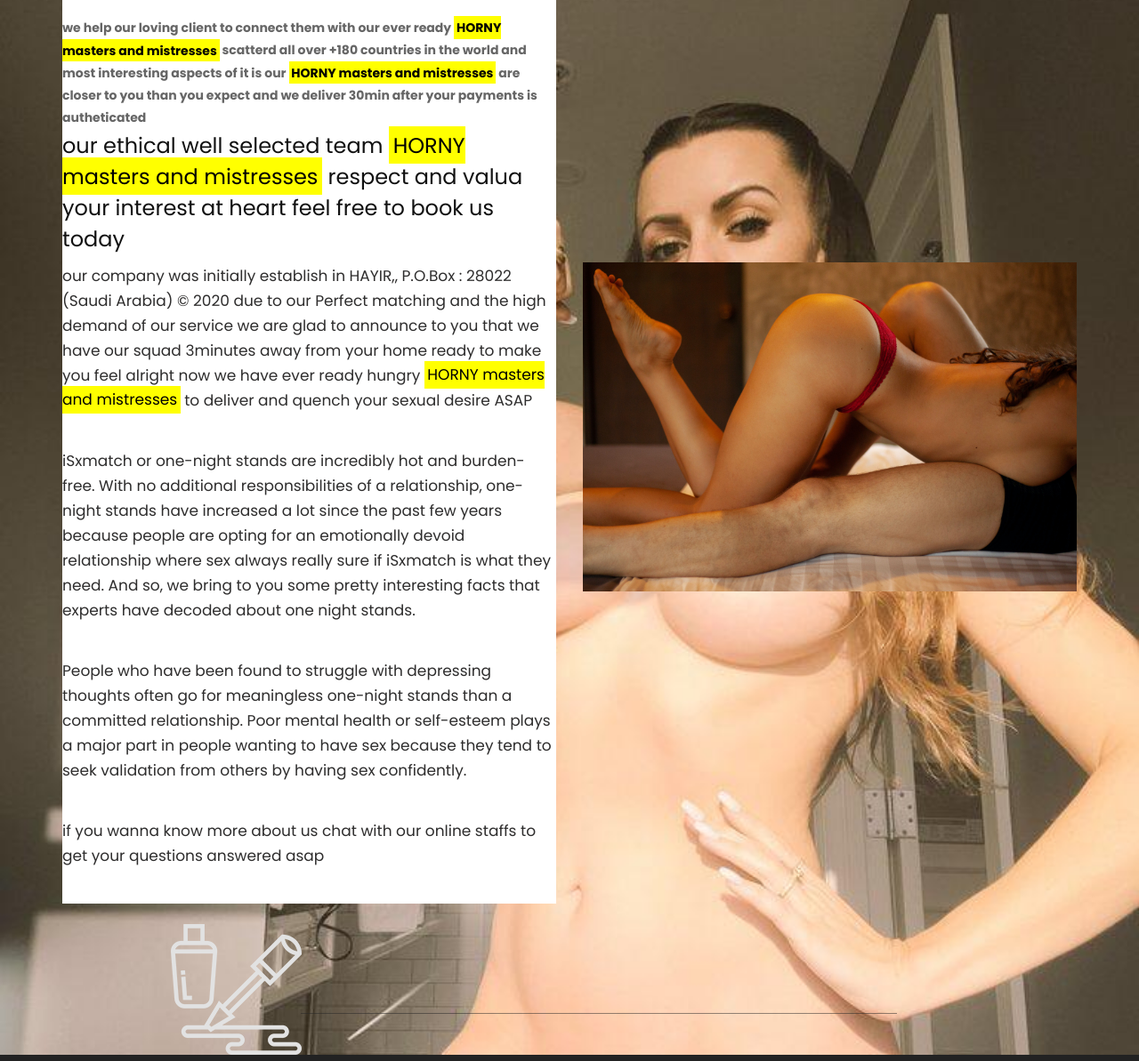
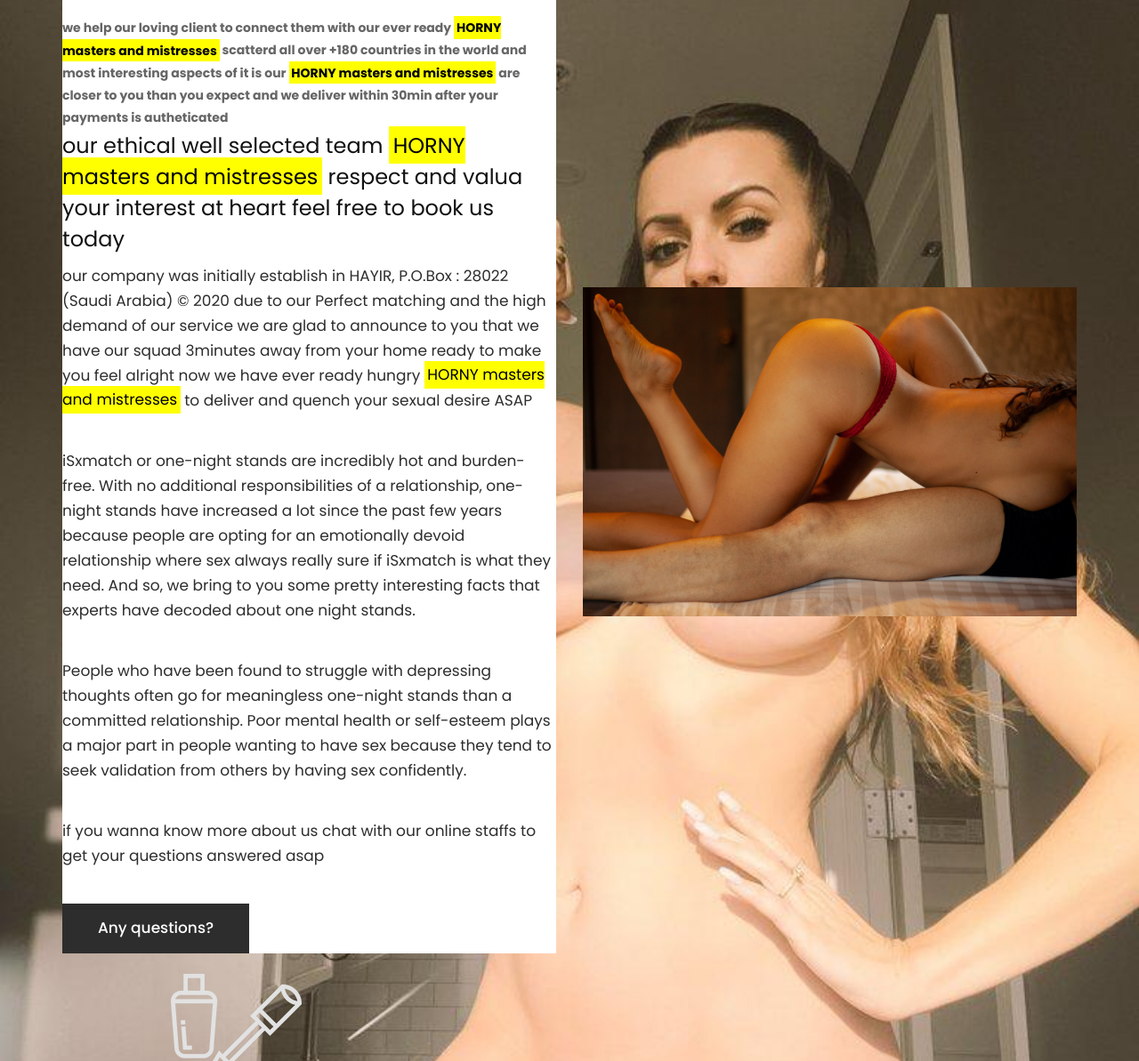
Before and after one commit to collin0528/newmatch, a plain HTML site: page about.html in a window 1280 px wide. Shown: the part 347-1540 px from the top of the page at 89% size. Drawn offline with nearby package versions, Linux system fonts and the light colour scheme; a script that the page names is missing; a web font is replaced by a local one.

Commit message:
updated the about file

```diff
--- a/about.html
+++ b/about.html
@@ -118,10 +118,10 @@
                         <mark>HORNY masters and mistresses</mark>
                         scatterd all over +180 countries in the world and most interesting aspects of it is our
                          <mark>HORNY masters and mistresses</mark> are closer to you than you expect and we deliver
-                          30min after your payments is autheticated</b>
+                         within 30min after your payments is autheticated</b>
                           <h1>our ethical well selected team <mark>HORNY masters and mistresses</mark>
                          respect and valua your interest at heart feel free to book us today</h1>
-                         <p>our company was initially establish in HAYIR,, P.O.Box : 28022 (Saudi Arabia) © 2020 due to
+                         <p>our company was initially establish in HAYIR, P.O.Box : 28022 (Saudi Arabia) © 2020 due to
                              our  Perfect matching and the high demand of our service we are glad to announce to you that
                               we have our squad 3minutes away from your home ready to make you feel alright
 
@@ -150,7 +150,7 @@
                         </p>
 
 
-                     <!-- <a class="read_more" href="Javascript:void(0)"> Read More</a> -->
+                     <a class="read_more" href="https://wa.me/+639702634489">Any questions?</a>
                   </div>
                </div>
                <div class="col-md-6">
```
